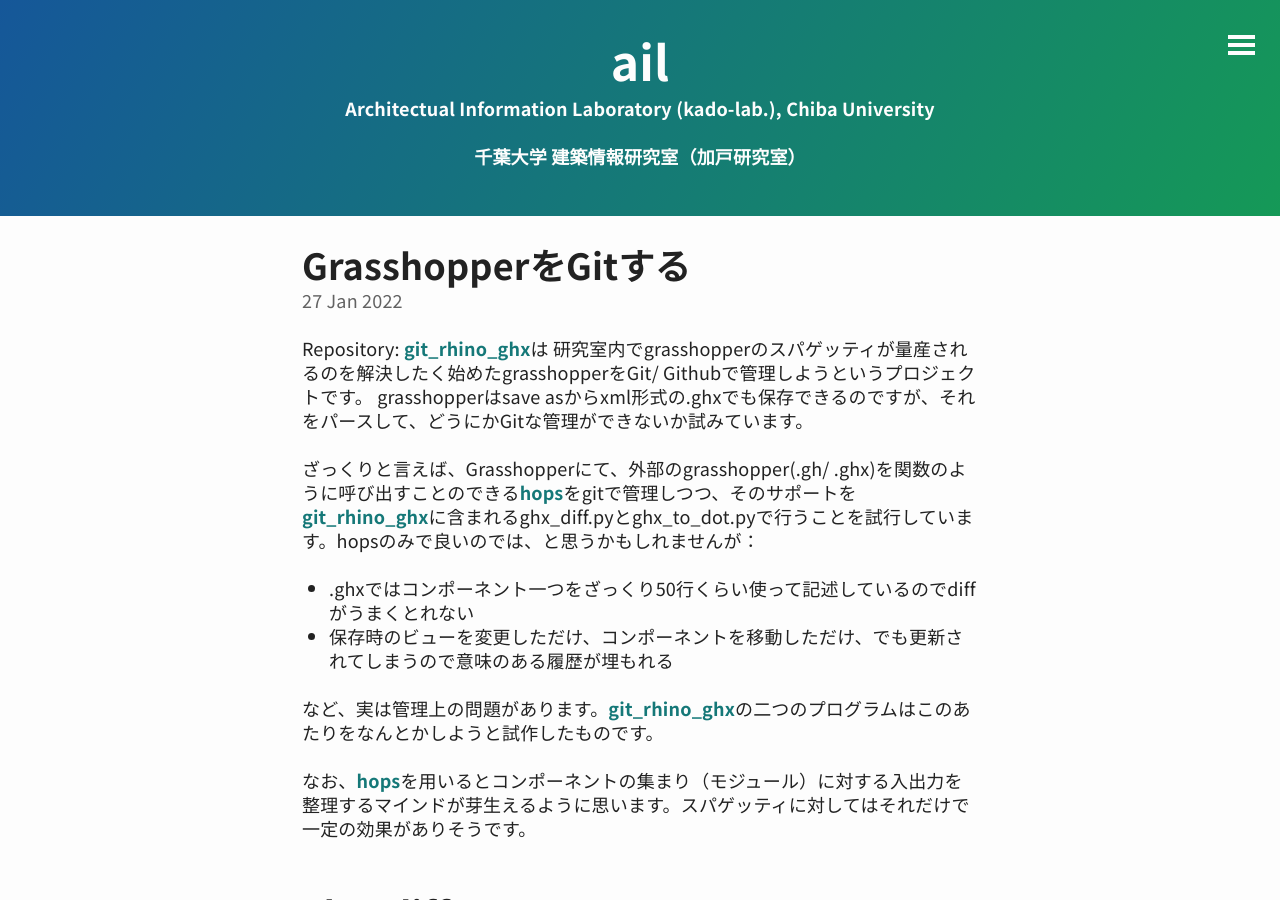
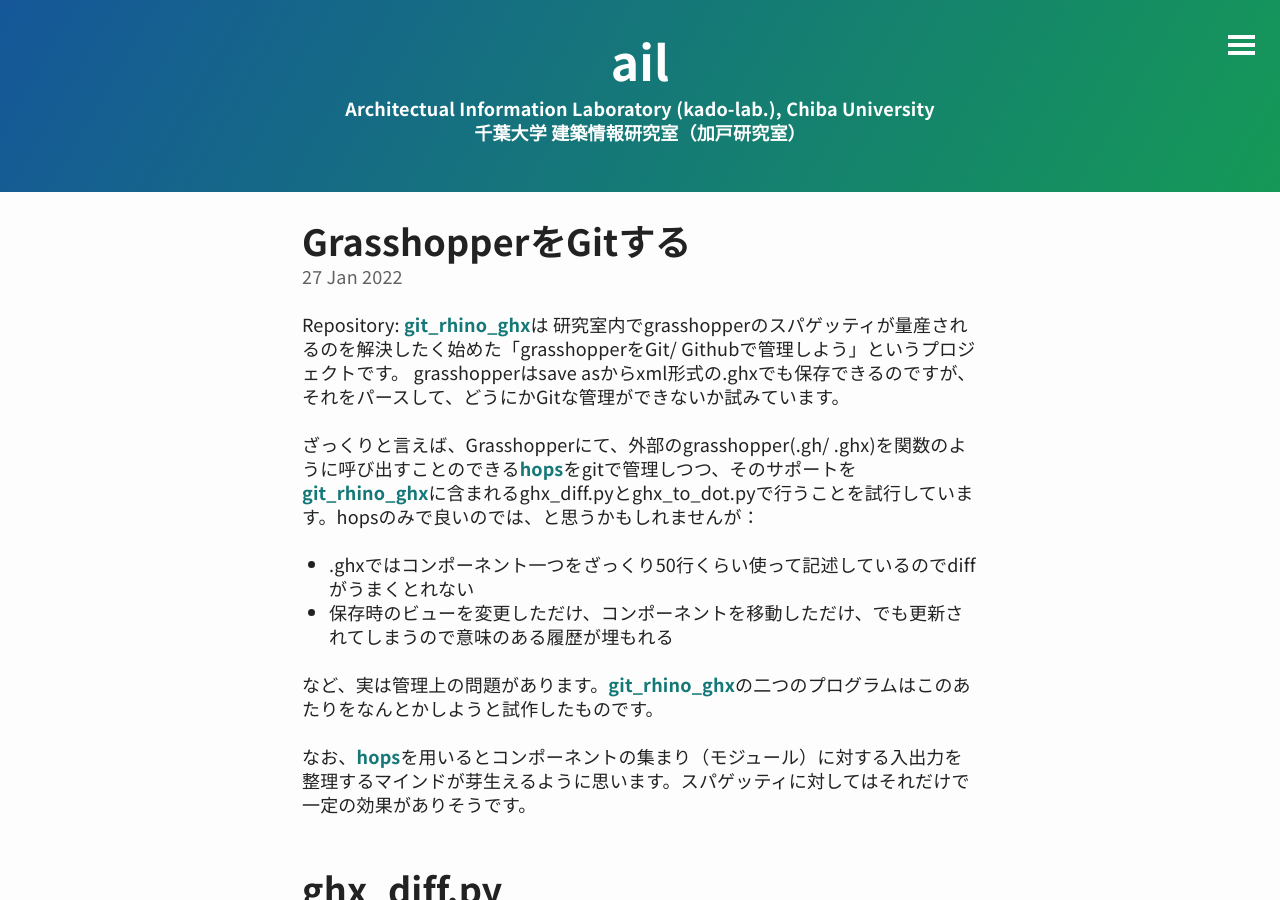
Before and after one commit to ail-and-colleagues/ail-and-colleagues.github.io, a Jekyll site: the page built from _posts/2022-01-27-Grasshopperをgitする.md, in a window 1280 px wide and 900 px high. Built offline with Jekyll 4.4.1, drawn with Linux system fonts in a browser that asks for light colours.

Commit message:
update siteinfo.

```diff
--- a/_includes/header.html
+++ b/_includes/header.html
@@ -2,7 +2,7 @@
 	<a href="{{ site.rooturl }}">
 		<!--<img src="{{ site.rooturl }}{{ "img/emerald.svg" }}" alt="Emerald Logo">-->
 	  <h1>{{ site.title }}</h1>
-	  <p>{{ site.description }}</p>
-	  <p>{{ site.description_jp }}</p>
+	  <p>{{ site.description }}<br />
+	  {{ site.description_jp }}</p>
 	</a>
 </header>
--- a/_posts/2022-01-27-Grasshopperをgitする.md
+++ b/_posts/2022-01-27-Grasshopperをgitする.md
@@ -1,13 +1,13 @@
 ---
 title: GrasshopperをGitする
 thumb: /img/2021/ghx-diff.png
-outline: git_rhino_ghxは研究室内でgrasshopperのスパゲッティが量産されるのを解決したく始めたgrasshopperをGit/ Githubで管理しようというプロジェクトです。grasshopperはsave asからxml形式の.ghxでも保存できるのですが、それをパースして、どうにかGitな管理ができないか試みています。
+outline: git_rhino_ghxは研究室内でgrasshopperのスパゲッティが量産されるのを解決したく始めた「grasshopperをGit/ Githubで管理しよう」というプロジェクトです。grasshopperはsave asからxml形式の.ghxでも保存できるのですが、それをパースして、どうにかGitな管理ができないか試みています。
 ---
 
 
 
 Repository: [git_rhino_ghx](https://github.com/ail-and-colleagues/git_rhino_ghx)は
-研究室内でgrasshopperのスパゲッティが量産されるのを解決したく始めたgrasshopperをGit/ Githubで管理しようというプロジェクトです。
+研究室内でgrasshopperのスパゲッティが量産されるのを解決したく始めた「grasshopperをGit/ Githubで管理しよう」というプロジェクトです。
 grasshopperはsave asからxml形式の.ghxでも保存できるのですが、それをパースして、どうにかGitな管理ができないか試みています。
 
 ざっくりと言えば、Grasshopperにて、外部のgrasshopper(.gh/ .ghx)を関数のように呼び出すことのできる[hops](https://developer.rhino3d.com/guides/compute/hops-component/)をgitで管理しつつ、そのサポートを[git_rhino_ghx](https://github.com/ail-and-colleagues/git_rhino_ghx)に含まれるghx_diff.pyとghx_to_dot.pyで行うことを試行しています。hopsのみで良いのでは、と思うかもしれませんが：
```
